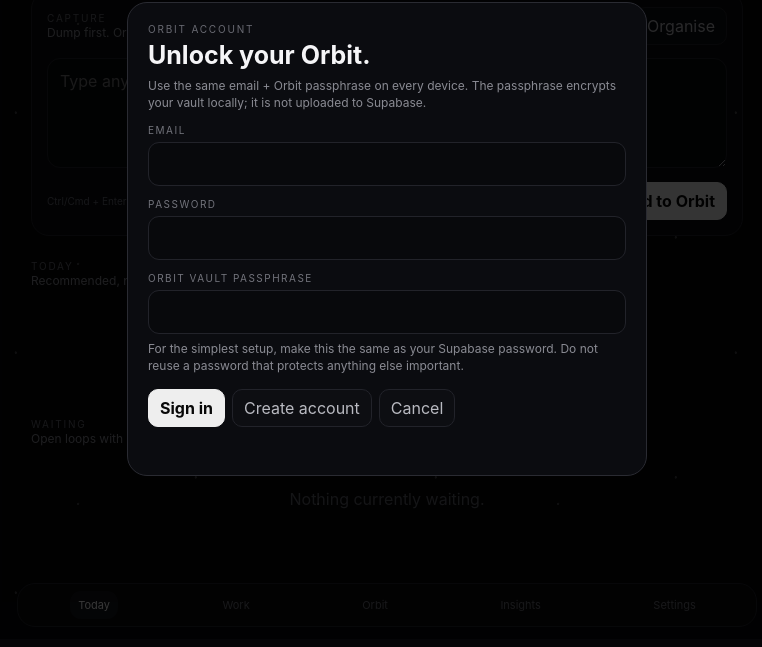
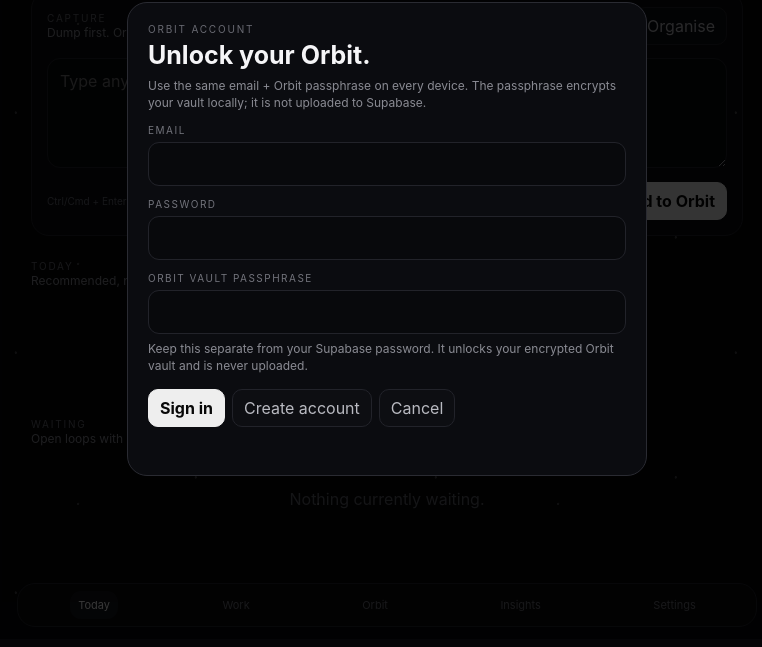
Before and after one commit to aqualific/orbit, a plain HTML site: page index.html in a window 1280 px wide. Both pictures are taken after a click on the button "Sync". Shown: the part 161-808 px from the top of the page, without its empty margins (253-1015 px from the left). Drawn offline with nearby package versions, Linux system fonts and the light colour scheme.

Commit message:
Update index.html

```diff
--- a/index.html
+++ b/index.html
@@ -81,7 +81,7 @@
 function bytesToB64(bytes){let s='';bytes.forEach(b=>s+=String.fromCharCode(b));return btoa(s)}function b64ToBytes(s){const bin=atob(s);return Uint8Array.from(bin,c=>c.charCodeAt(0))}
 async function encryptDb(password){let salt=vaultSalt?b64ToBytes(vaultSalt):crypto.getRandomValues(new Uint8Array(16));vaultSalt=vaultSalt||bytesToB64(salt);currentKey=await deriveKey(password,salt);const iv=crypto.getRandomValues(new Uint8Array(12));const plain=new TextEncoder().encode(JSON.stringify(db));const cipher=await crypto.subtle.encrypt({name:'AES-GCM',iv},currentKey,plain);return JSON.stringify({v:1,salt:vaultSalt,iv:bytesToB64(new Uint8Array(iv)),cipher:bytesToB64(new Uint8Array(cipher))});}
 async function decryptPayload(password,payload){const p=JSON.parse(payload);const salt=b64ToBytes(p.salt);currentKey=await deriveKey(password,salt);const plain=await crypto.subtle.decrypt({name:'AES-GCM',iv:b64ToBytes(p.iv)},currentKey,b64ToBytes(p.cipher));return JSON.parse(new TextDecoder().decode(plain));}
-async function openAuth(){document.getElementById('modalRoot').innerHTML=`<div class="modal"><div class="modal-panel"><div class="eyebrow">ORBIT ACCOUNT</div><h2>Unlock your Orbit.</h2><div class="muted">Use the same email + Orbit passphrase on every device. The passphrase encrypts your vault locally; it is not uploaded to Supabase.</div><div class="field"><label>EMAIL</label><input id="authEmail" type="email" autocomplete="email"></div><div class="field"><label>PASSWORD</label><input id="authPw" type="password" autocomplete="current-password"></div><div class="field"><label>ORBIT VAULT PASSPHRASE</label><input id="vaultPw" type="password" autocomplete="new-password"><div class="muted">For the simplest setup, make this the same as your Supabase password. Do not reuse a password that protects anything else important.</div></div><div class="modal-actions"><button class="primary-btn" id="signInBtn">Sign in</button><button class="small-btn" id="signUpBtn">Create account</button><button class="small-btn" onclick="closeModal()">Cancel</button></div><div id="authMsg" class="msg"></div></div></div>`;document.getElementById('signInBtn').onclick=()=>auth(false);document.getElementById('signUpBtn').onclick=()=>auth(true);}
+async function openAuth(){document.getElementById('modalRoot').innerHTML=`<div class="modal"><div class="modal-panel"><div class="eyebrow">ORBIT ACCOUNT</div><h2>Unlock your Orbit.</h2><div class="muted">Use the same email + Orbit passphrase on every device. The passphrase encrypts your vault locally; it is not uploaded to Supabase.</div><div class="field"><label>EMAIL</label><input id="authEmail" type="email" autocomplete="email"></div><div class="field"><label>PASSWORD</label><input id="authPw" type="password" autocomplete="current-password"></div><div class="field"><label>ORBIT VAULT PASSPHRASE</label><input id="vaultPw" type="password" autocomplete="new-password"><div class="muted">Keep this separate from your Supabase password. It unlocks your encrypted Orbit vault and is never uploaded.</div></div><div class="modal-actions"><button class="primary-btn" id="signInBtn">Sign in</button><button class="small-btn" id="signUpBtn">Create account</button><button class="small-btn" onclick="closeModal()">Cancel</button></div><div id="authMsg" class="msg"></div></div></div>`;document.getElementById('signInBtn').onclick=()=>auth(false);document.getElementById('signUpBtn').onclick=()=>auth(true);}
 async function auth(create){const email=document.getElementById('authEmail').value.trim();const pass=document.getElementById('authPw').value;const vaultPass=document.getElementById('vaultPw').value;if(!email||!pass||!vaultPass){document.getElementById('authMsg').textContent='Enter email, password and vault passphrase.';return}let r=create?await sb.auth.signUp({email,password:pass}):await sb.auth.signInWithPassword({email,password:pass});if(r.error){document.getElementById('authMsg').textContent=r.error.message;return}session=r.data.session;vaultSalt=null;currentKey=null;document.getElementById('authMsg').textContent='Connected. Syncing…';try{await syncPull(vaultPass);await syncPush(vaultPass);closeModal();render();toast('Orbit connected and synced.')}catch(e){document.getElementById('authMsg').textContent=e.message||String(e)}}
 async function syncPull(vaultPass){if(!session)throw new Error('Sign in first.');const {data,error}=await sb.from('orbit_vaults').select('payload,version,updated_at').eq('user_id',session.user.id).maybeSingle();if(error)throw error;if(!data){vaultSalt=null;return}const remote=await decryptPayload(vaultPass,data.payload);if(remote&&remote.threads){db=remote;localStorage.setItem(DBKEY,JSON.stringify(db));render();}}
 async function syncPush(vaultPass){if(!session)throw new Error('Sign in first.');const payload=await encryptDb(vaultPass);const {error}=await sb.from('orbit_vaults').upsert({user_id:session.user.id,payload,version:Date.now(),updated_at:new Date().toISOString()},{onConflict:'user_id'});if(error)throw error;db.lastSynced=new Date().toISOString();localStorage.setItem(DBKEY,JSON.stringify(db));render();}
```
